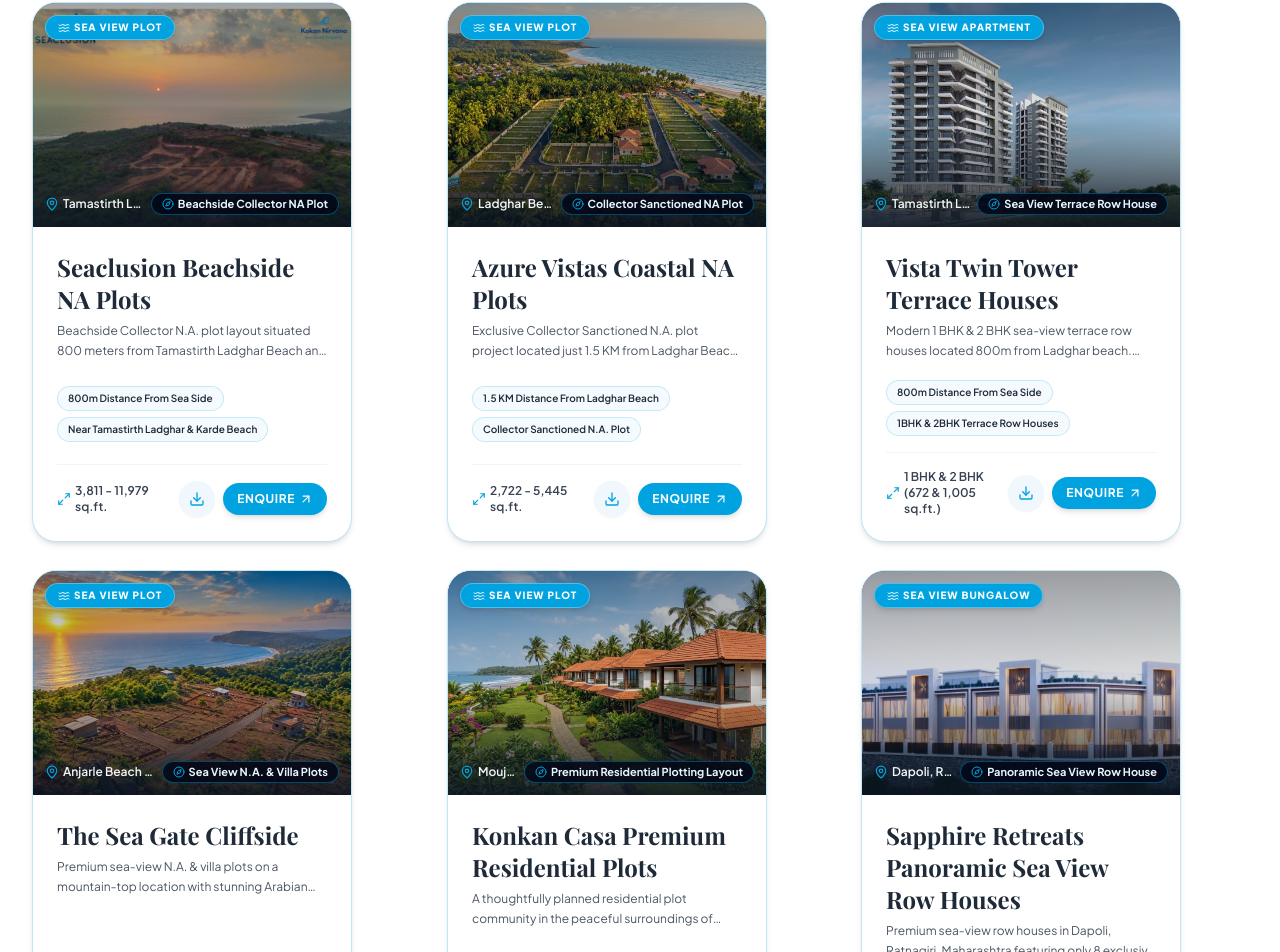
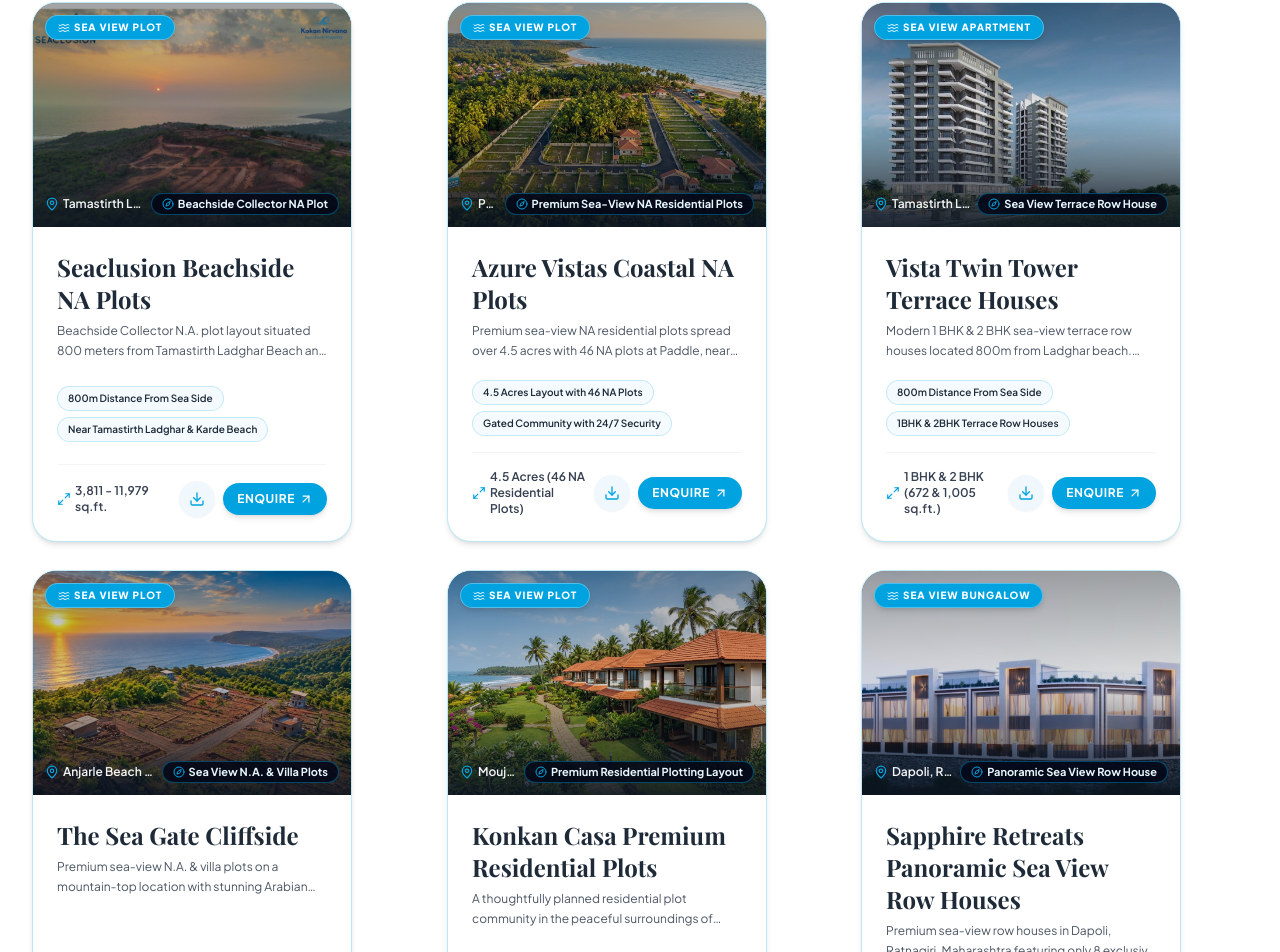
Before and after one commit to neuronexuspvtltd/kokan-nirvana-, a React (Vite) app: page / in a window 1280 px wide. Shown: the part 2975-3927 px from the top of the page. Built offline with nearby package versions, Linux system fonts and the light colour scheme; no server answers; a web font is replaced by a local one.

Commit message:
Update Azure Vistas Coastal NA Plots card details, location, 4.5 Acres/46 NA plots, amenities and features while keeping exact name

```diff
--- a/src/data/websiteData.js
+++ b/src/data/websiteData.js
@@ -122,18 +122,25 @@ export const PROPERTIES_DATA = [
   {
     id: "azure-vistas",
     title: "Azure Vistas Coastal NA Plots",
-    location: "Ladghar Beach Corridor, Dapoli",
-    type: "Collector Sanctioned NA Plot",
+    location: "Paddle, Near Anjarle, Konkan Coast",
+    type: "Premium Sea-View NA Residential Plots",
     category: "Sea View Plot",
-    plotArea: "2,722 - 5,445 sq.ft.",
+    plotArea: "4.5 Acres (46 NA Residential Plots)",
     startingPrice: "On Request",
     image: "/properties/azure_vistas/cover.jpg",
     gallery: [
       "/properties/azure_vistas/cover.jpg",
       "/properties/azure_vistas/info.jpeg",
     ],
-    features: ["1.5 KM Distance From Ladghar Beach", "Collector Sanctioned N.A. Plot", "100% Clear Title Project", "Concrete Internal Roads", "Grand Security Entrance", "Water & Power Supply"],
-    description: "Exclusive Collector Sanctioned N.A. plot project located just 1.5 KM from Ladghar Beach, Dapoli. Features gated community security, concrete roads, water & electricity supply, and individual plot demarcation.",
+    features: [
+      "4.5 Acres Layout with 46 NA Plots",
+      "Gated Community with 24/7 Security",
+      "Clubhouse, Swimming Pool & Deck",
+      "Sports Football Turf & Landscaped Open Spaces",
+      "Wide Internal Roads & Street Lighting",
+      "Water, Electricity & Underground Cabling",
+    ],
+    description: "Premium sea-view NA residential plots spread over 4.5 acres with 46 NA plots at Paddle, near Anjarle, Konkan Coast. Features a gated community with 24/7 security, clubhouse with swimming pool & deck, football turf, landscaped open spaces, wide internal roads, street lighting, water & electricity supply, and underground cabling.",
   },
   {
     id: "vista-twin-tower",
```
Also changed, not shown: 2 other files (tests, documents, lock files or other folders).
